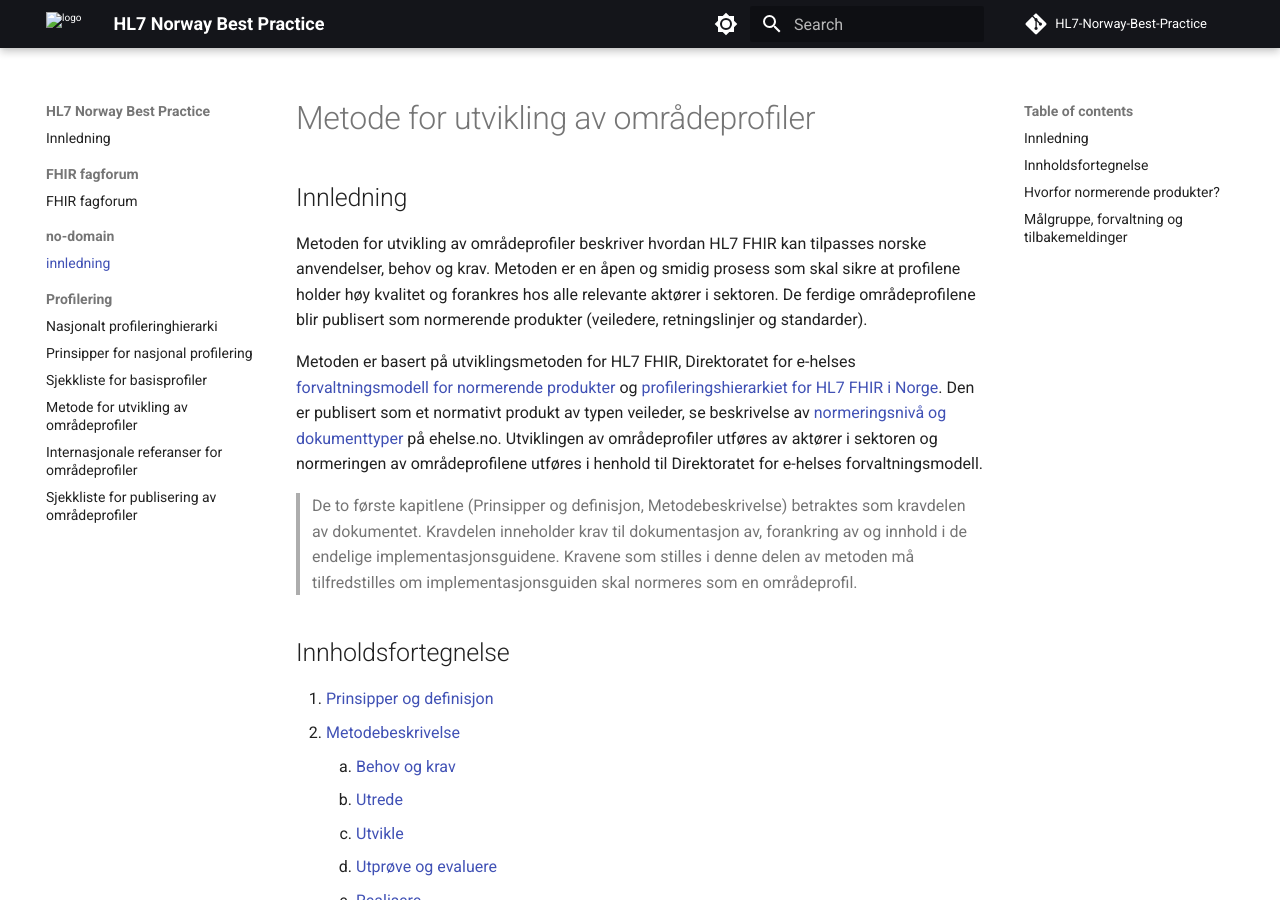
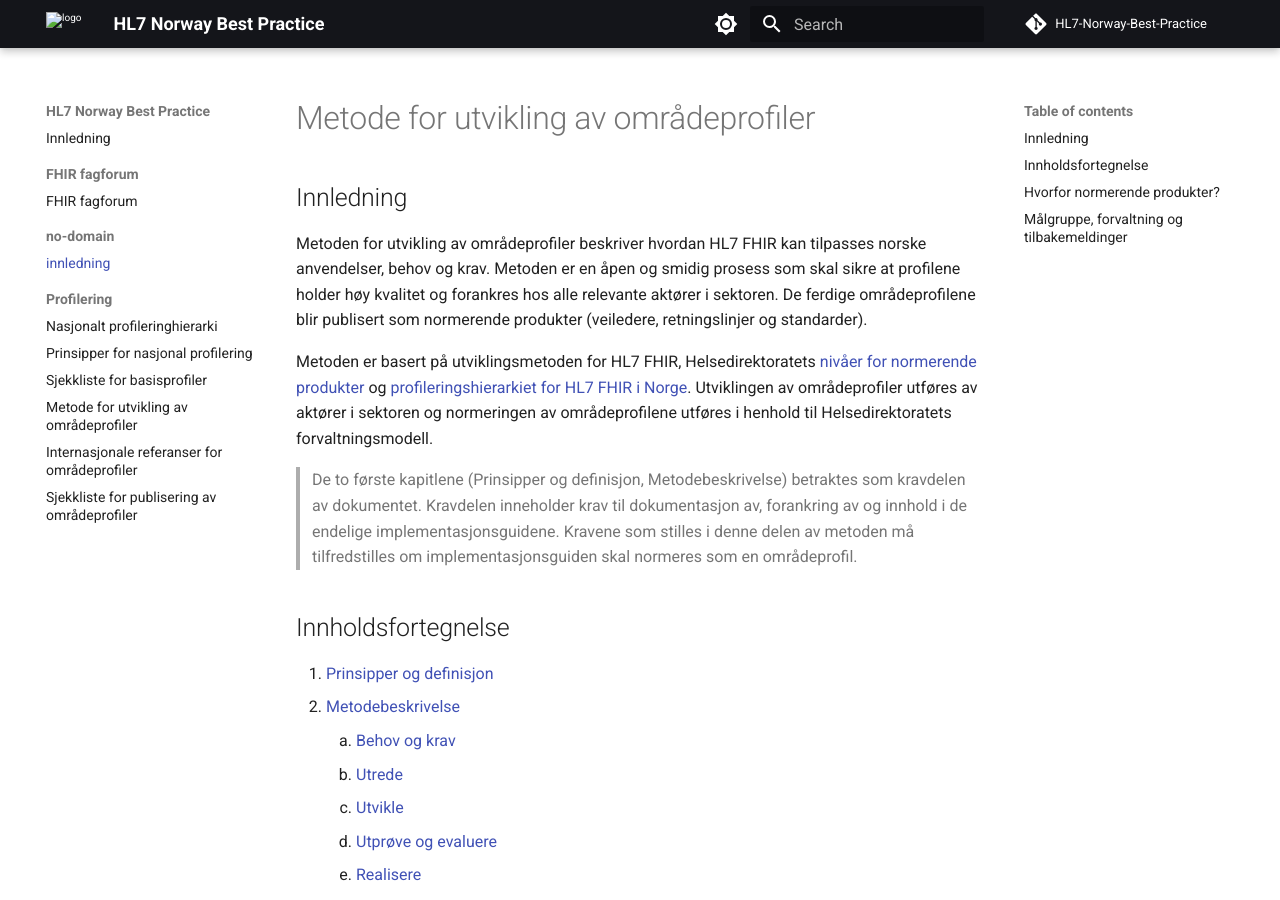
Before and after one commit to HL7Norway/best-practice, an MkDocs documentation site: the page built from docs/no-domain-metode/index.md, in a window 1280 px wide and 900 px high. Built offline with MkDocs 1.6.1 and Material for MkDocs 9.7.7, drawn with Linux system fonts in a browser that asks for light colours; comment, search, counter and statistics services are not loaded.

Commit message:
Revise references in the method description
Updated references to the governing bodies and management models related to HL7 FHIR in the method description.
Ref #158

```diff
--- a/docs/no-domain-metode/index.md
+++ b/docs/no-domain-metode/index.md
@@ -11,7 +11,7 @@
 
 Metoden for utvikling av områdeprofiler beskriver hvordan HL7 FHIR kan tilpasses norske anvendelser, behov og krav. Metoden er en åpen og smidig prosess som skal sikre at profilene holder høy kvalitet og forankres hos alle relevante aktører i sektoren. De ferdige områdeprofilene blir publisert som normerende produkter (veiledere, retningslinjer og standarder).
 
-Metoden er basert på utviklingsmetoden for HL7 FHIR, Direktoratet for e-helses [forvaltningsmodell for normerende produkter](http://ehelse.no/publikasjoner/forvaltningsmodell-for-normerende-produkter-fra-direktoratet-for-e-helse) og [profileringshierarkiet for HL7 FHIR  i Norge](https://git.sarepta.ehelse.no/utvikling/FHIR/-/wikis/profilering). Den er publisert som et normativt produkt av typen veileder, se beskrivelse av [normeringsnivå og dokumenttyper](https://ehelse.no/standarder/om-standardisering-i-e-helse/normeringsniva-og-dokumenttyper) på ehelse.no. Utviklingen av områdeprofiler utføres av aktører i sektoren og normeringen av områdeprofilene utføres i henhold til Direktoratet for e-helses forvaltningsmodell.
+Metoden er basert på utviklingsmetoden for HL7 FHIR, Helsedirektoratets [nivåer for normerende produkter](https://www.helsedirektoratet.no/om-oss/om-helsedirektoratets-normerende-produkter) og [profileringshierarkiet for HL7 FHIR  i Norge](https://git.sarepta.ehelse.no/utvikling/FHIR/-/wikis/profilering). Utviklingen av områdeprofiler utføres av aktører i sektoren og normeringen av områdeprofilene utføres i henhold til Helsedirektoratets forvaltningsmodell.
 
 >De to første kapitlene (Prinsipper og definisjon, Metodebeskrivelse) betraktes som kravdelen av dokumentet. Kravdelen inneholder krav til dokumentasjon av, forankring av og innhold i de endelige implementasjonsguidene. Kravene som stilles i denne delen av metoden må tilfredstilles om implementasjonsguiden skal normeres som en områdeprofil.
 
```
